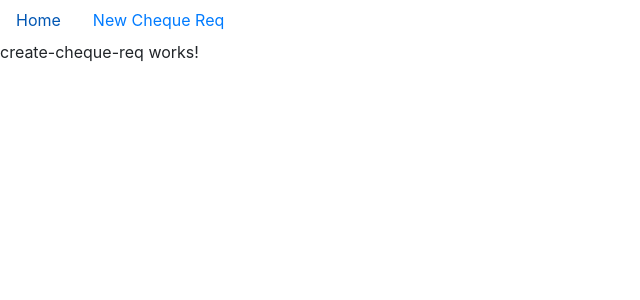
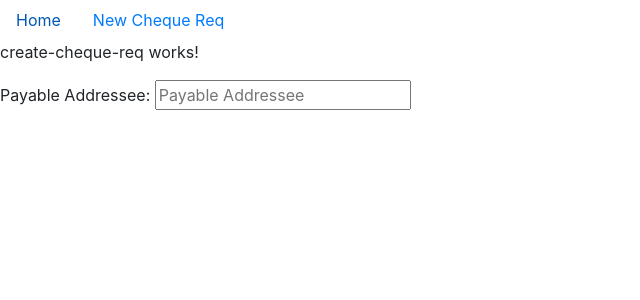
Before and after one commit to ecepidik/ChequeIN, an Angular app in the folder frontend/: page /cheque-req/new in a window 1280 px wide. Shown: the top 300 px of the page, without its empty margins (0-640 px from the left). Built offline with nearby package versions, Linux system fonts and the light colour scheme.

Commit message:
created text field

```diff
--- a/frontend/src/app/app.module.ts
+++ b/frontend/src/app/app.module.ts
@@ -5,6 +5,7 @@ import { AppRoutingModule } from './app-routing.module';
 import { AppComponent } from './app.component';
 import { CreateChequeReqComponent } from './create-cheque-req/create-cheque-req.component';
 import { HomeComponent } from './home/home.component';
+import { FormsModule } from '@angular/forms';
 
 @NgModule({
   declarations: [
@@ -16,6 +17,7 @@ import { HomeComponent } from './home/home.component';
     AppRoutingModule,
     BrowserModule,
     NgbModule,
+    FormsModule
   ],
   providers: [],
   bootstrap: [AppComponent]
--- /dev/null
+++ b/frontend/src/app/cheque-req.ts
@@ -0,0 +1,7 @@
+export class Approver {
+  name: string;
+}
+
+export class PayableAddressee {
+  name: string;
+}
--- a/frontend/src/app/create-cheque-req/create-cheque-req.component.html
+++ b/frontend/src/app/create-cheque-req/create-cheque-req.component.html
@@ -1,3 +1,9 @@
 <p>
   create-cheque-req works!
 </p>
+
+<div>
+  <label>Payable Addressee:
+    <input [(ngModel)]="payableAddressee.name" placeholder="Payable Addressee">
+  </label>
+</div>
--- a/frontend/src/app/create-cheque-req/create-cheque-req.component.ts
+++ b/frontend/src/app/create-cheque-req/create-cheque-req.component.ts
@@ -1,4 +1,5 @@
 import { Component, OnInit } from '@angular/core';
+import {Approver, PayableAddressee} from '../cheque-req';
 
 /**
  * This components contains the Cheque Req creation form.
@@ -10,6 +11,14 @@ import { Component, OnInit } from '@angular/core';
 })
 export class CreateChequeReqComponent implements OnInit {
 
+  approver: Approver = {
+    name: ''
+  };
+
+  payableAddressee: PayableAddressee = {
+    name: ''
+  };
+
   constructor() { }
 
   ngOnInit() {
```
